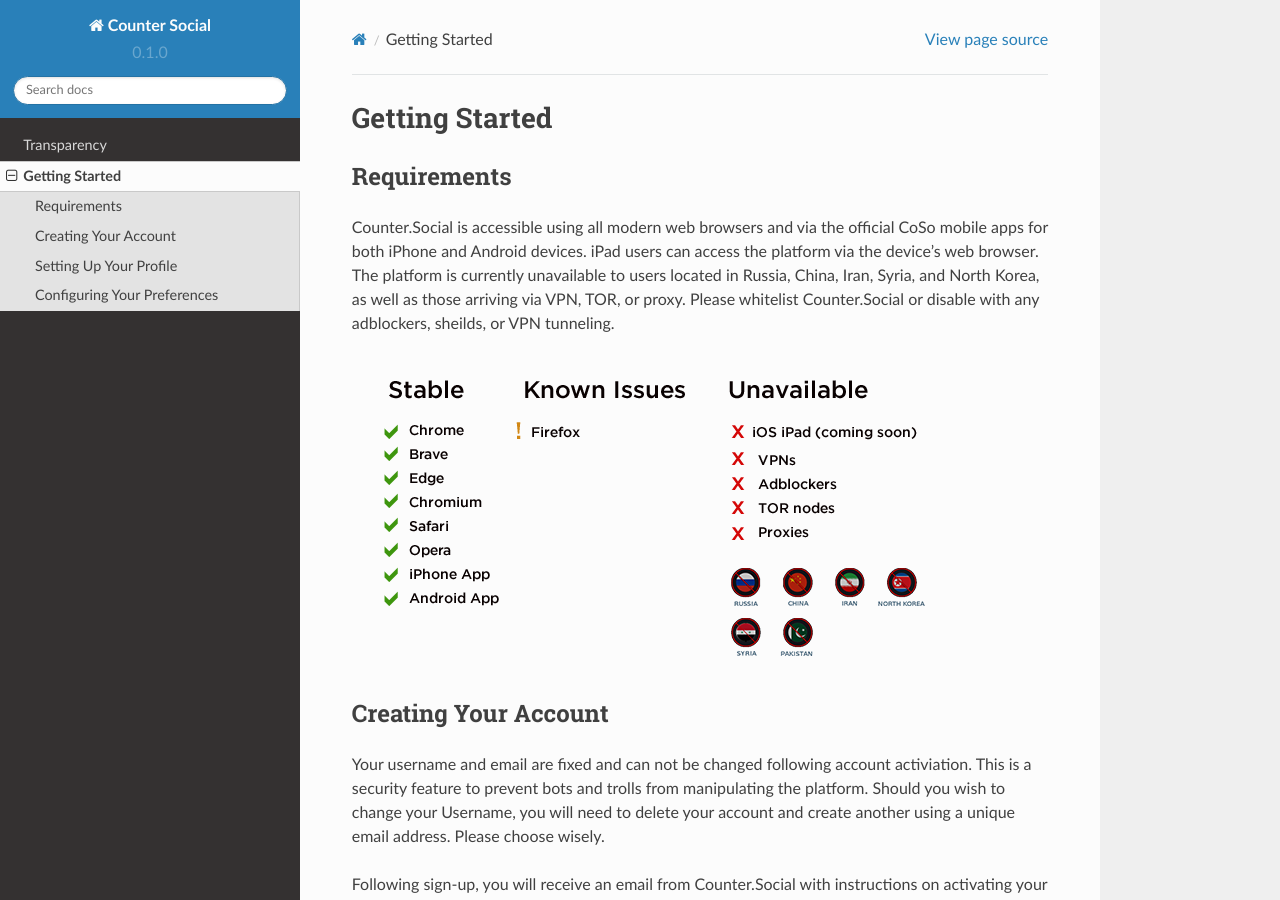
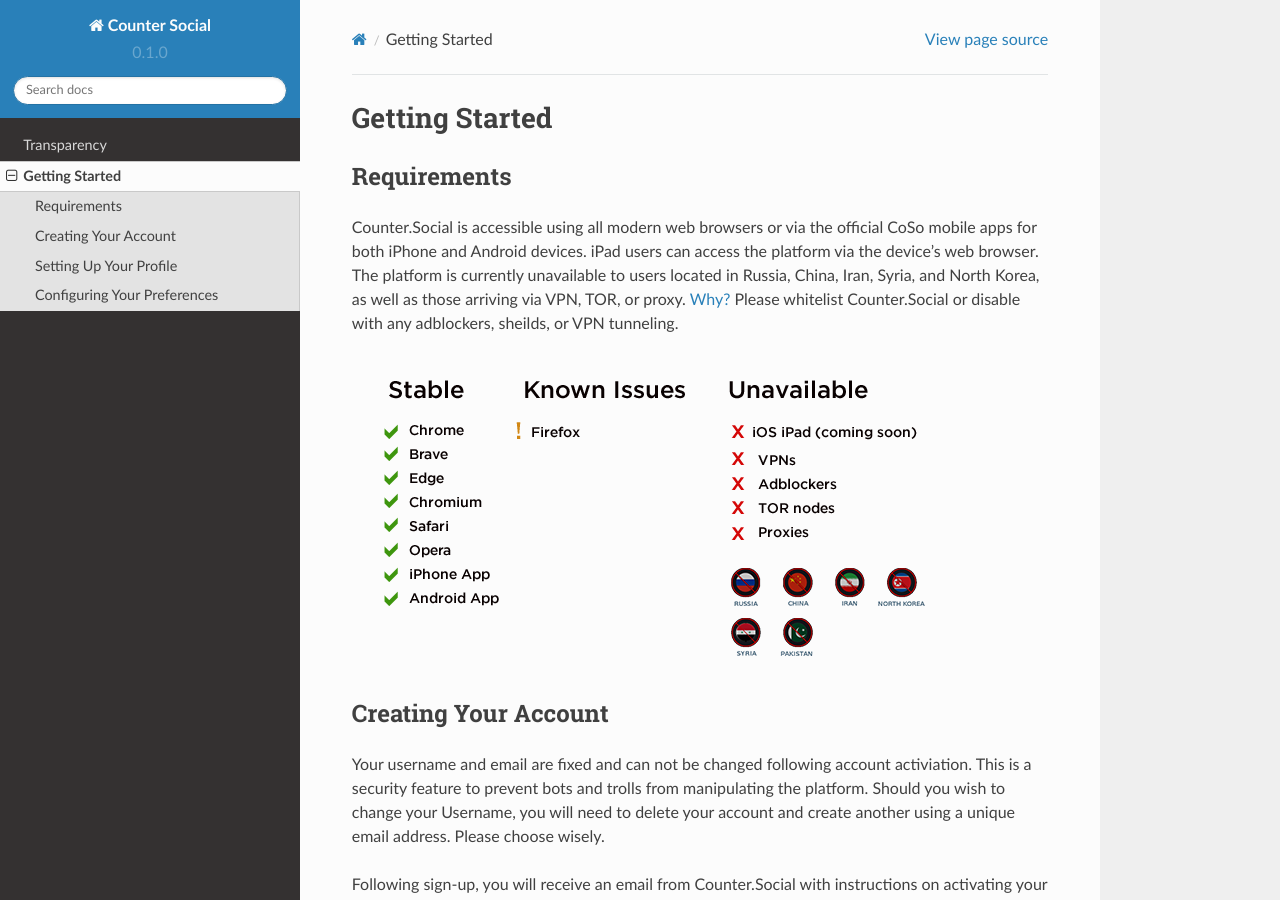
Before and after one commit to itskel/userguide, a Sphinx documentation site: the page built from docs/source/getting-started.rst, in a window 1280 px wide and 900 px high. Built offline with Sphinx 7.4.7 and the Read the Docs theme 2.0.0, drawn with Linux system fonts in a browser that asks for light colours.

Commit message:
Update getting-started.rst

```diff
--- a/docs/source/getting-started.rst
+++ b/docs/source/getting-started.rst
@@ -3,7 +3,7 @@
 
 Requirements
 ------------
-Counter.Social is accessible using all modern web browsers and via the official CoSo mobile apps for both iPhone and Android devices. iPad users can access the platform via the device's web browser. The platform is currently unavailable to users located in Russia, China, Iran, Syria, and North Korea, as well as those arriving via VPN, TOR, or proxy. Please whitelist Counter.Social or disable with any adblockers, sheilds, or VPN tunneling.
+Counter.Social is accessible using all modern web browsers or via the official CoSo mobile apps for both iPhone and Android devices. iPad users can access the platform via the device's web browser. The platform is currently unavailable to users located in Russia, China, Iran, Syria, and North Korea, as well as those arriving via VPN, TOR, or proxy. `Why? <https://counter.social/faq.html/>`_ Please whitelist Counter.Social or disable with any adblockers, sheilds, or VPN tunneling.
 
 .. image:: img_devicestatus.png
 
```
